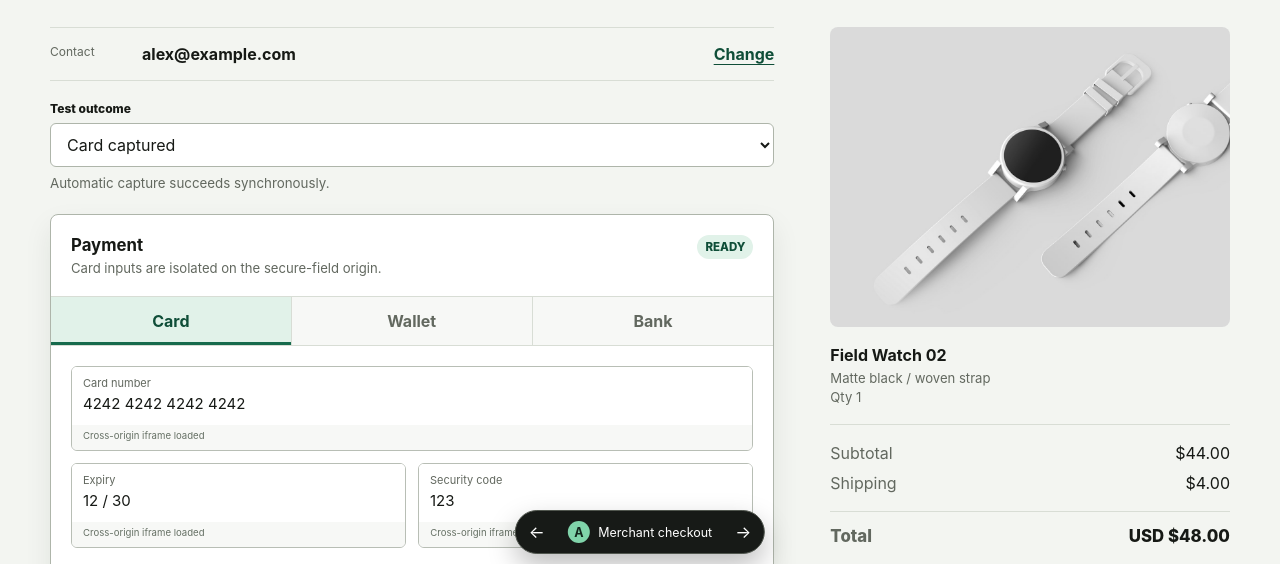
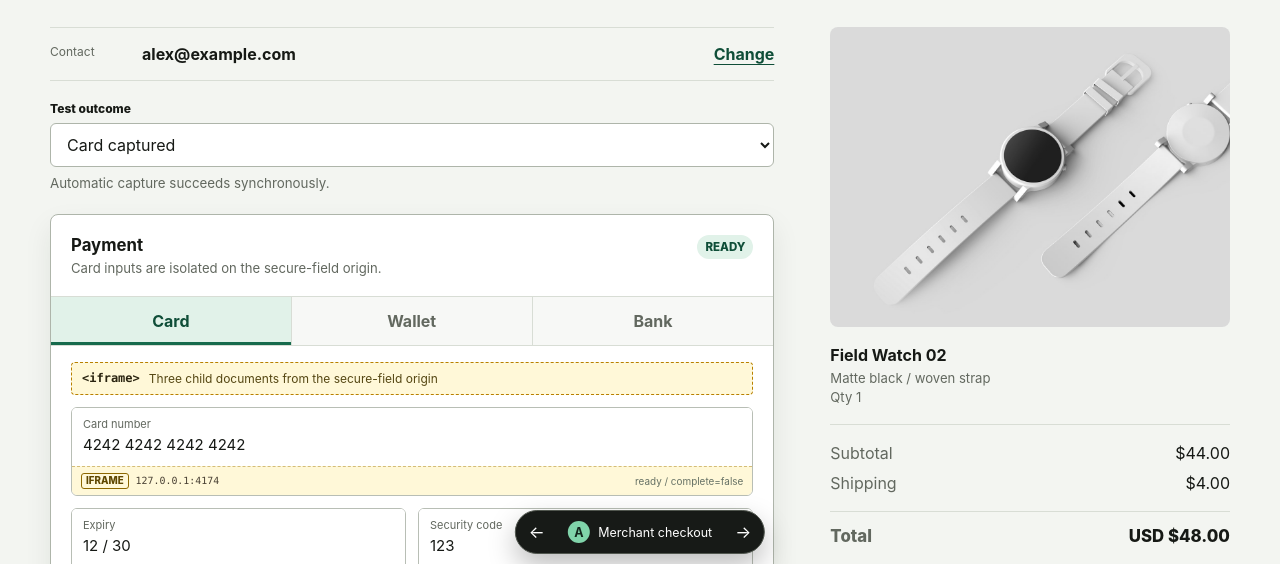
Before and after one commit to 1aboveio/wallet-architecture, a plain HTML site: page prototypes/payment-element/index.html in a window 1280 px wide. Shown: the part 224-788 px from the top of the page. Drawn offline with Linux system fonts and the light colour scheme.

Commit message:
prototype: expose iframe boundaries

```diff
--- a/prototypes/payment-element/app.js
+++ b/prototypes/payment-element/app.js
@@ -399,7 +399,11 @@ function secureFieldFrame(field, title, wide = false) {
         data-field="${field}"
         loading="eager"
       ></iframe>
-      <small data-frame-state="${field}">Loading cross-origin iframe :4174</small>
+      <div class="frame-meta">
+        <span class="frame-badge">iframe</span>
+        <code>127.0.0.1:4174</code>
+        <small data-frame-state="${field}">loading</small>
+      </div>
     </div>
   `;
 }
@@ -429,6 +433,10 @@ function paymentElement() {
       </div>
 
       ${state.method === "card" ? `
+        <div class="iframe-boundary-note">
+          <code>&lt;iframe&gt;</code>
+          <span>Three child documents from the secure-field origin</span>
+        </div>
         <div class="hosted-fields ${isBlocked ? "is-disabled" : ""}">
           ${secureFieldFrame("number", "Card number", true)}
           ${secureFieldFrame("expiry", "Expiry")}
@@ -804,8 +812,8 @@ function refreshFieldUi() {
       status.textContent = fieldState.errorCode
         ? fieldState.errorCode
         : fieldState.complete
-          ? "Ready - parent received complete=true"
-          : "Cross-origin iframe loaded";
+          ? "ready / complete=true"
+          : "ready / complete=false";
     }
   });
 
--- a/prototypes/payment-element/styles.css
+++ b/prototypes/payment-element/styles.css
@@ -321,7 +321,25 @@ pre,
   display: grid;
   grid-template-columns: 1fr 1fr;
   gap: 12px;
-  padding: 20px;
+  padding: 12px 20px 20px;
+}
+
+.iframe-boundary-note {
+  display: flex;
+  align-items: center;
+  gap: 9px;
+  margin: 16px 20px 0;
+  padding: 8px 10px;
+  border: 1px dashed #b88000;
+  border-radius: 4px;
+  color: #554713;
+  background: #fff8d8;
+  font-size: 0.75rem;
+}
+
+.iframe-boundary-note code {
+  color: #2a2410;
+  font-weight: 800;
 }
 
 .hosted-fields.is-disabled {
@@ -367,11 +385,38 @@ pre,
   background: #fff;
 }
 
-.hosted-field small {
-  min-height: 25px;
-  padding: 5px 11px 7px;
+.frame-meta {
+  min-height: 29px;
+  display: flex;
+  align-items: center;
+  gap: 7px;
+  padding: 5px 9px;
+  border-top: 1px dashed #d4bd78;
+  background: #fff8d8;
+}
+
+.frame-badge {
+  border: 1px solid #8d6800;
+  border-radius: 3px;
+  padding: 1px 4px;
+  color: #5f4700;
+  font-size: 0.61rem;
+  font-weight: 850;
+  line-height: 1.2;
+  text-transform: uppercase;
+}
+
+.frame-meta code {
+  color: #494033;
+  font-size: 0.62rem;
+}
+
+.frame-meta small {
+  min-width: 0;
+  margin-left: auto;
   color: #657064;
-  background: #f7f8f6;
+  font-size: 0.62rem;
+  text-align: right;
 }
 
 .method-message {
@@ -1310,6 +1355,17 @@ pre,
     flex-direction: column;
   }
 
+  .frame-meta {
+    display: grid;
+    grid-template-columns: auto minmax(0, 1fr);
+  }
+
+  .frame-meta small {
+    grid-column: 1 / -1;
+    margin-left: 0;
+    text-align: left;
+  }
+
   .scenario-rail {
     border-right: 0;
     border-bottom: 1px solid #484e46;
```
Also changed, not shown: prototypes/payment-element/screenshots/actual-cross-origin-iframes.png, prototypes/payment-element/screenshots/three-ds-challenge.png, prototypes/payment-element/screenshots/variant-a-desktop.png, prototypes/payment-element/screenshots/variant-a-mobile.png, prototypes/payment-element/screenshots/variant-b-desktop.png, prototypes/payment-element/screenshots/variant-b-mobile.png, prototypes/payment-element/screenshots/variant-c-desktop.png, prototypes/payment-element/screenshots/variant-c-mobile.png.
